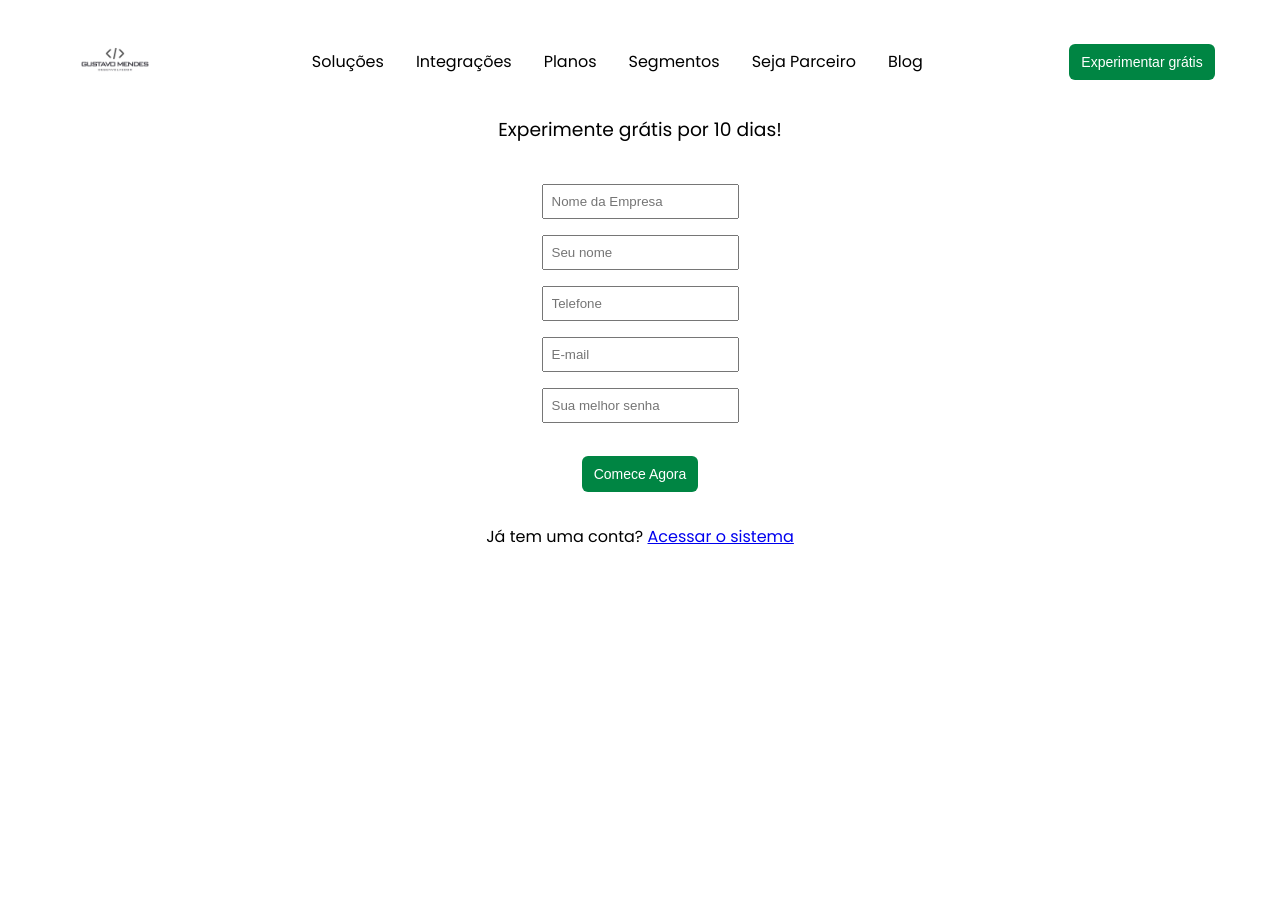
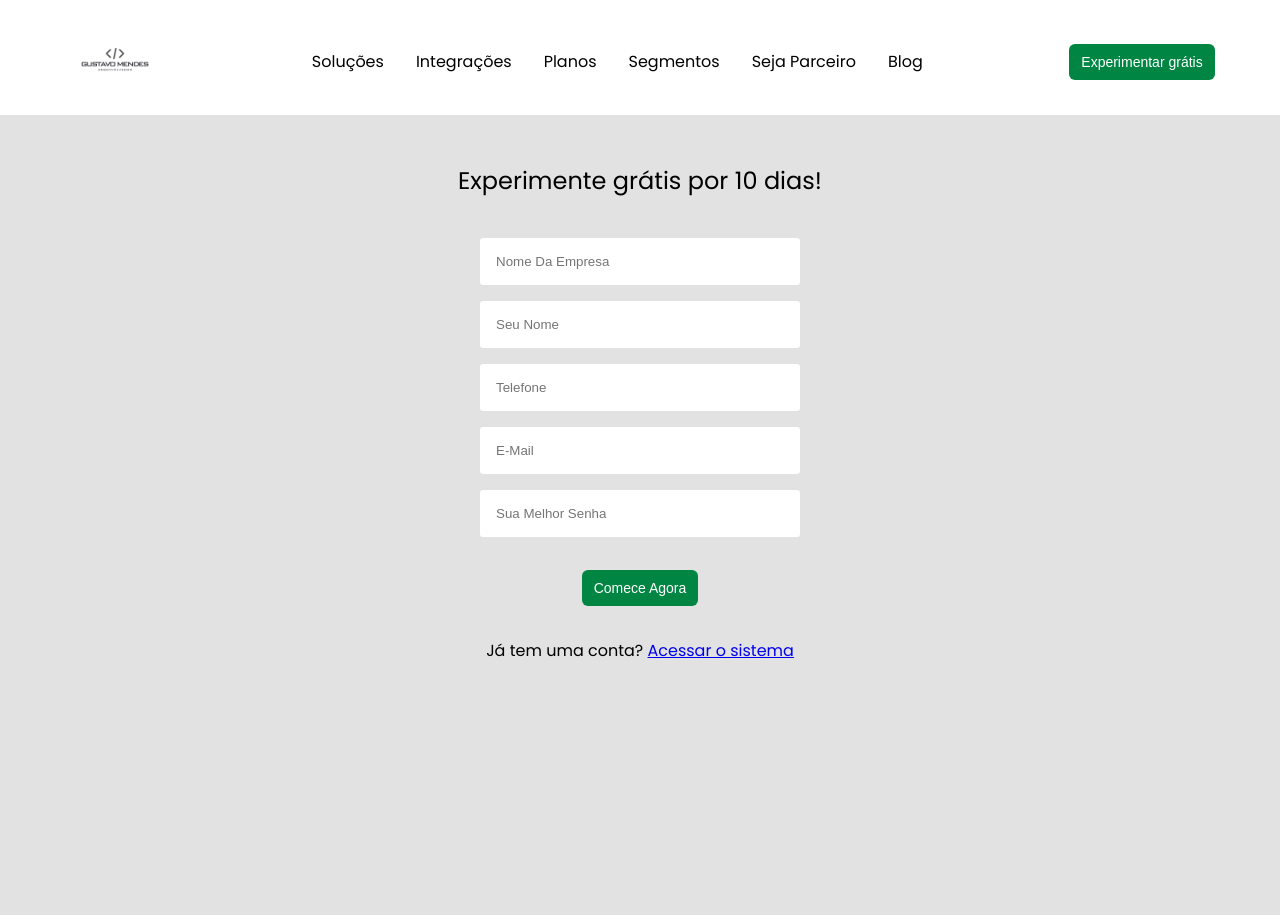
Before and after one commit to GustavoRMendes/sistema-de-cotacao, a Next.js app: page /solucoes in a window 1280 px wide. Before the commit the page ends 800 px from the top, so only its background shows below. Built offline with nearby package versions, Linux system fonts and the light colour scheme.

Commit message:
background

```diff
--- a/src/app/globals.css
+++ b/src/app/globals.css
@@ -15,24 +15,24 @@ body {
   align-items: center;
   padding: 0rem 0rem;
 }
-.h1-main{
+.h1-main {
   color: rgb(255, 255, 255);
   font-weight: 300;
   padding: 2rem 2rem;
   font-size: 3rem;
 }
-.p-main{
+.p-main {
   width: 440px;
   padding: 1rem 2rem;
   color: white;
   text-align: justify;
 }
-.hr{
+.hr {
   padding: 3px;
   border: none;
   border-radius: 1px;
-  width:14rem;
-  margin-left: .1rem;
+  width: 14rem;
+  margin-left: 0.1rem;
   background-color: rgb(25, 20, 100);
 }
 .nav {
@@ -62,22 +62,26 @@ body {
   width: 100%;
   height: 100vh;
 }
-.btn{
+.btn {
   margin-top: 1rem;
   margin-left: 2rem;
 }
 
-.form{
+.form {
   padding: 1rem;
   margin: auto;
   text-align: center;
   margin: 1rem 0;
 }
 
-.login{
+.login {
   text-align: center;
 }
-input{
-  padding: .5rem;
-  margin: .5rem 0;
+input {
+  padding: 1rem;
+  margin: 0.5rem 0;
+  width: 20rem;
+  border-radius: 0.2rem;
+  border: none;
+  text-transform: capitalize;
 }
--- a/src/app/solucoes/Solucoes.module.css
+++ b/src/app/solucoes/Solucoes.module.css
@@ -1,4 +1,10 @@
-.solucoes{
+.solucoes {
   font-weight: 100;
   text-align: center;
+  padding: 3rem 0rem 0rem 0rem;
 }
+
+.main {
+  background-color: #e2e2e2;
+  height: 100vh;
+}
--- a/src/app/solucoes/page.tsx
+++ b/src/app/solucoes/page.tsx
@@ -6,8 +6,11 @@ export default function SolucoesPage() {
   return (
     <>
     <HeaderPage/>
-    <h3 className={styles.solucoes}>Experimente grátis por 10 dias!</h3>
+    <main className={styles.main}>
+    <h2 className={styles.solucoes}>Experimente grátis por 10 dias!</h2>
     <FormPage/>
+    </main>
+
     </>
   )
 }
```
